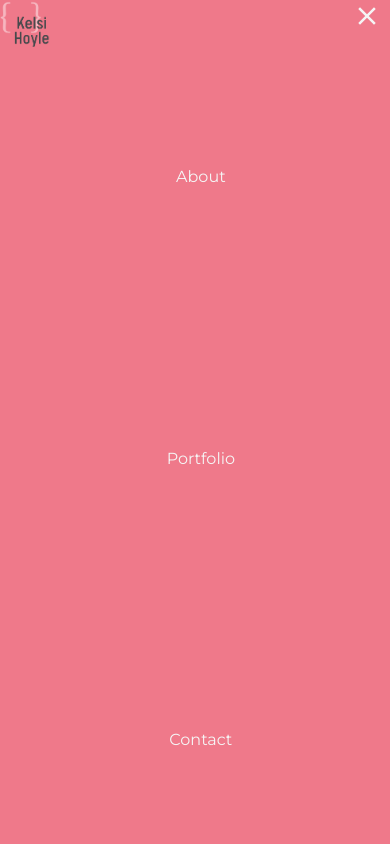
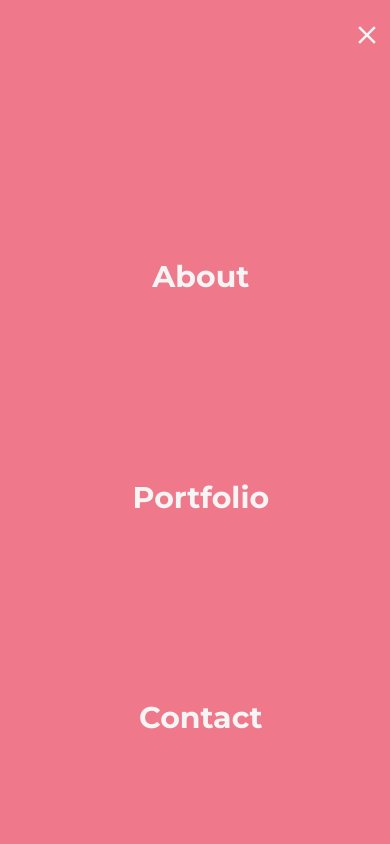
Before and after one commit to kelsimhoyle/react-portfolio, a React (Create React App) app: page / in a window 390 px wide. Both pictures are taken after a click on the icon 367 px from the left and 16 px from the top of the page. Shown: the top 844 px of the page. Built offline with nearby package versions, Linux system fonts and the light colour scheme.

Commit message:
fixed nav on mobile

```diff
--- a/src/components/About/style.scss
+++ b/src/components/About/style.scss
@@ -9,7 +9,9 @@ li.describe {
 
    h5 {
       font-size: 30px;
-
+      @media only screen and (max-width: 768px) {
+         font-size: 18px;
+         }
       @media only screen and (max-width: 640px) {
          font-size: 20px;
       }
--- a/src/components/MobileNav/index.js
+++ b/src/components/MobileNav/index.js
@@ -1,9 +1,11 @@
 import React from "react";
+import { MdClose } from "react-icons/md";
 import { Link } from "react-scroll";
 
 const MobileNav = props => {
     return (
         <div className={` nav-items ${!props.showNav ? "hide" : ""}`}>
+            <li> <MdClose onClick={() => props.handleNavClick()} className="nav-control" /></li>
             <li className="nav-item" >
                 <Link
                     to="about"
--- a/src/components/Nav/index.js
+++ b/src/components/Nav/index.js
@@ -4,7 +4,7 @@ import logo from "../../khlogo.png";
 import MobileNav from "../MobileNav";
 import DesktopNav from "../DesktopNav";
 import { animateScroll as scroll } from "react-scroll";
-import { MdMenu, MdClose } from "react-icons/md";
+import { MdMenu } from "react-icons/md";
 import "./style.scss";
 
 
@@ -82,7 +82,7 @@ const  scrollToTop = () => {
 
         <ul className={` ${smallScreen ? ""  : "float-right"} `}>
         {smallScreen ? (
-          <li>{!showNav ? <MdMenu onClick={() => handleNavClick()}  className="nav-control" /> : <MdClose onClick={() => handleNavClick()} className="nav-control" />}</li>
+          <li>{!showNav ? <MdMenu onClick={() => handleNavClick()}  className="nav-control" /> : null }</li>
         ) : null}
           {smallScreen ? <MobileNav showNav={showNav} setShowNav={setShowNav} handleNavClick={handleNavClick} /> : <DesktopNav />}
         </ul>
--- a/src/components/Nav/style.scss
+++ b/src/components/Nav/style.scss
@@ -7,16 +7,23 @@
     flex-wrap: wrap;
     justify-content: space-evenly;
     @media only screen and (max-width: 768px) {
+        position: fixed;
+        top: 0;
         width: 100vw;
         height: 100vh;
         flex-direction: column;
+        justify-content: initial;
         background-color: $primary-color;
         margin: 0;
-        padding-bottom: 10%;
+        padding-bottom: 40%;
         li {
         margin: auto;
         padding-bottom: 10%;
         text-align: center;
+        a{
+            font-size: 30px;
+            font-weight: bold;
+        }
     }
        }
 }
```
Lines whose indentation alone changed are shown as unchanged.
